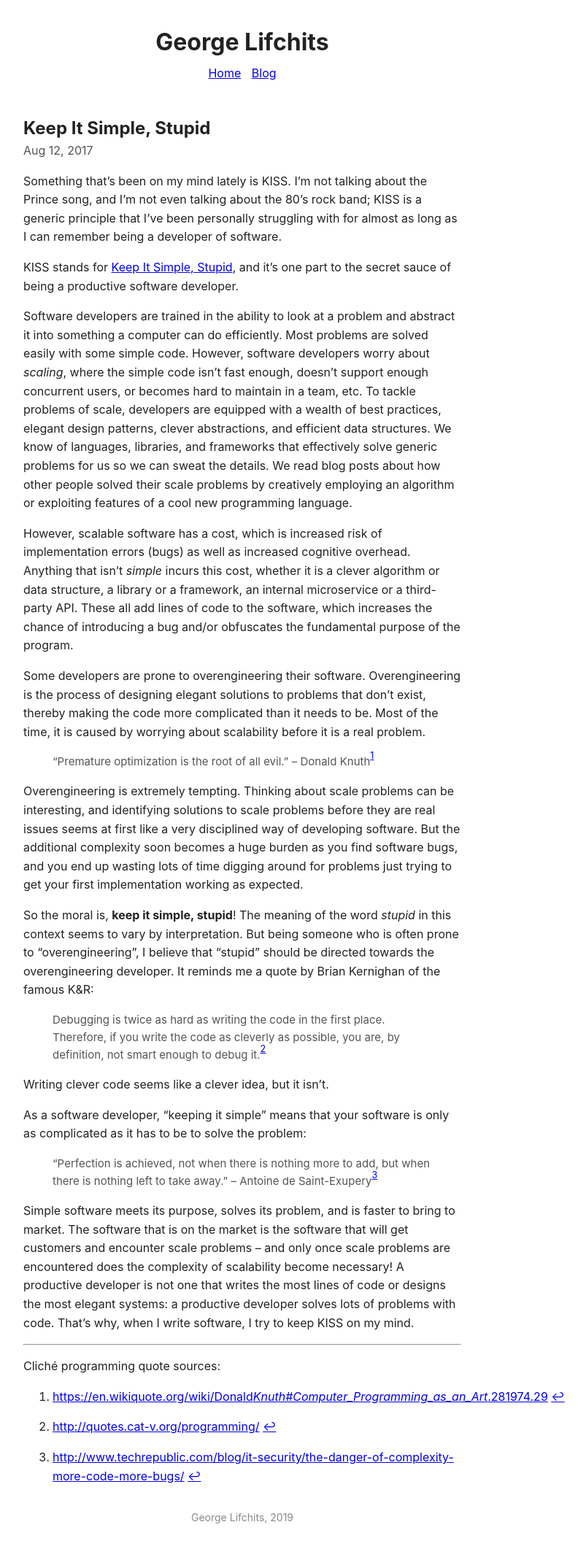
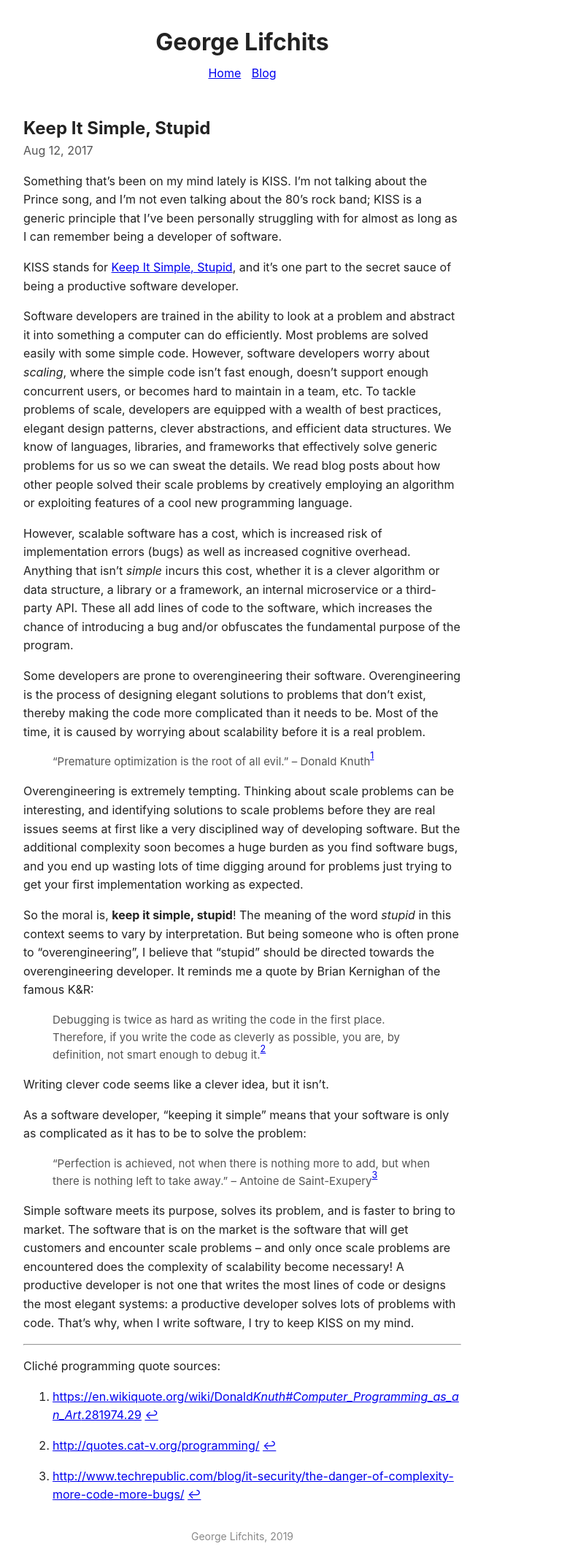
Before and after one commit to glifchits/glifchits.github.io, a Jekyll site: the page built from _posts/2017-08-12-keep-it-simple-stupid.md, in a window 1280 px wide. Shown: the whole page at 73% size, without its empty margins (308-1111 px from the left). Built offline with Jekyll 4.4.1, drawn with Linux system fonts in a browser that asks for light colours; before the commit the page ends 2108 px from its top, so only the background shows below that.

Commit message:
fix long URLs overflowing page width in footnotes

```diff
--- a/_includes/main.css
+++ b/_includes/main.css
@@ -93,3 +93,7 @@ blockquote {
   position: relative;
   top: -0.5em;
 }
+
+.footnotes {
+  word-wrap: break-word;
+}
```
